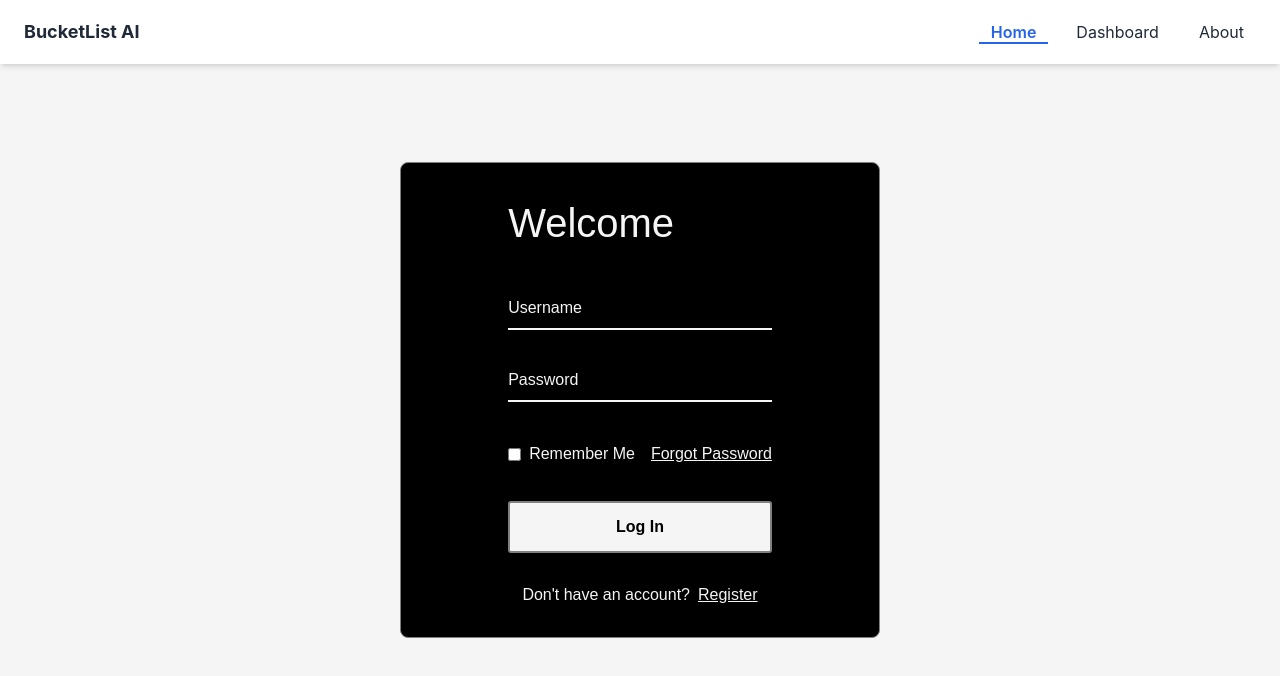
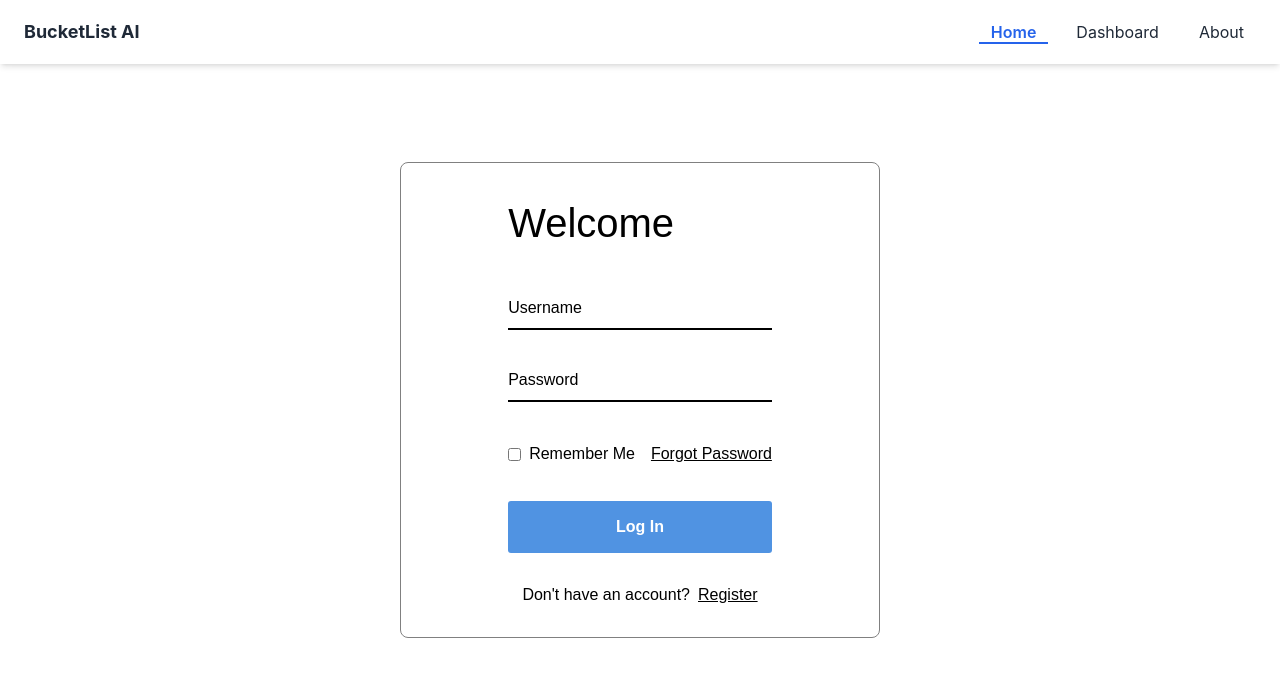
Before and after one commit to Uhhbay/BucketList-AI, a React (Create React App) app in the folder frontend/: page /login in a window 1280 px wide. Shown: the top 676 px of the page. Built offline with nearby package versions, Linux system fonts and the light colour scheme.

Commit message:
changed login to white

```diff
--- a/frontend/src/pages/Login/Login.css
+++ b/frontend/src/pages/Login/Login.css
@@ -3,7 +3,7 @@
     display: flex;
     align-items: center;
     justify-content: center;
-    background: whitesmoke;
+    background: white;
     background-size: cover;
 }
 
@@ -14,11 +14,11 @@
     font-family: sans-serif;
     width: 100%;
     max-width: 30rem;
-    background: black;
+    background: white;
     border-radius: 8px;
     border: 1px solid grey;
     backdrop-filter: blur(0.5rem);
-    color: whitesmoke;
+    color: black;
     display: flex;
     flex-direction: column;
     align-items: center;
@@ -44,18 +44,18 @@
 .welcome {
     font-size: 2.5rem;
     margin-bottom: 20px;
-    color: whitesmoke;
+    color: black;
 }
 
 .input {
     position: relative;
-    border-bottom: 2px solid whitesmoke;
+    border-bottom: 2px solid black;
     margin: 15px 0;
 }
 
 .input label {
     position: absolute;
-    color: whitesmoke;
+    color: black;
     top: 50%;
     left: 0;
     transform: translateY(-50%);
@@ -67,7 +67,7 @@
 .input input {
     width: 100%;
     height: 2.5rem;
-    color: whitesmoke;
+    color: black;
     background: transparent;
     border: none;
     outline: none;
@@ -91,7 +91,7 @@ input input:focus~label,
 }
 
 #remember {
-    accent-color: whitesmoke;
+    accent-color: black;
 }
 
 .forgotten label {
@@ -104,20 +104,20 @@ input input:focus~label,
 }
 
 .wrapper a {
-    color: whitesmoke;
+    color: black;
     text-decoration: underline;
 
 }
 
 .logButton {
-    background: whitesmoke;
-    color: black;
+    background: #5093e2;
+    color: white;
     font-weight: 600;
     border: none;
     cursor: pointer;
     padding: 12px 20px;
     font-size: 1rem;
-    border: 2px solid grey;
+    border: 2px solid transparent;
     border-radius: 3px;
     transition: 0.3s ease;
 }
@@ -125,7 +125,7 @@ input input:focus~label,
 .register {
     text-align: center;
     margin-top: 30px;
-    color: whitesmoke;
+    color: black;
 }
 .register p {
     display: inline;
@@ -136,5 +136,5 @@ input input:focus~label,
 }
 
 .logButton:hover {
-    background-color: grey;
+    background-color: #0056b3;
   }
```
